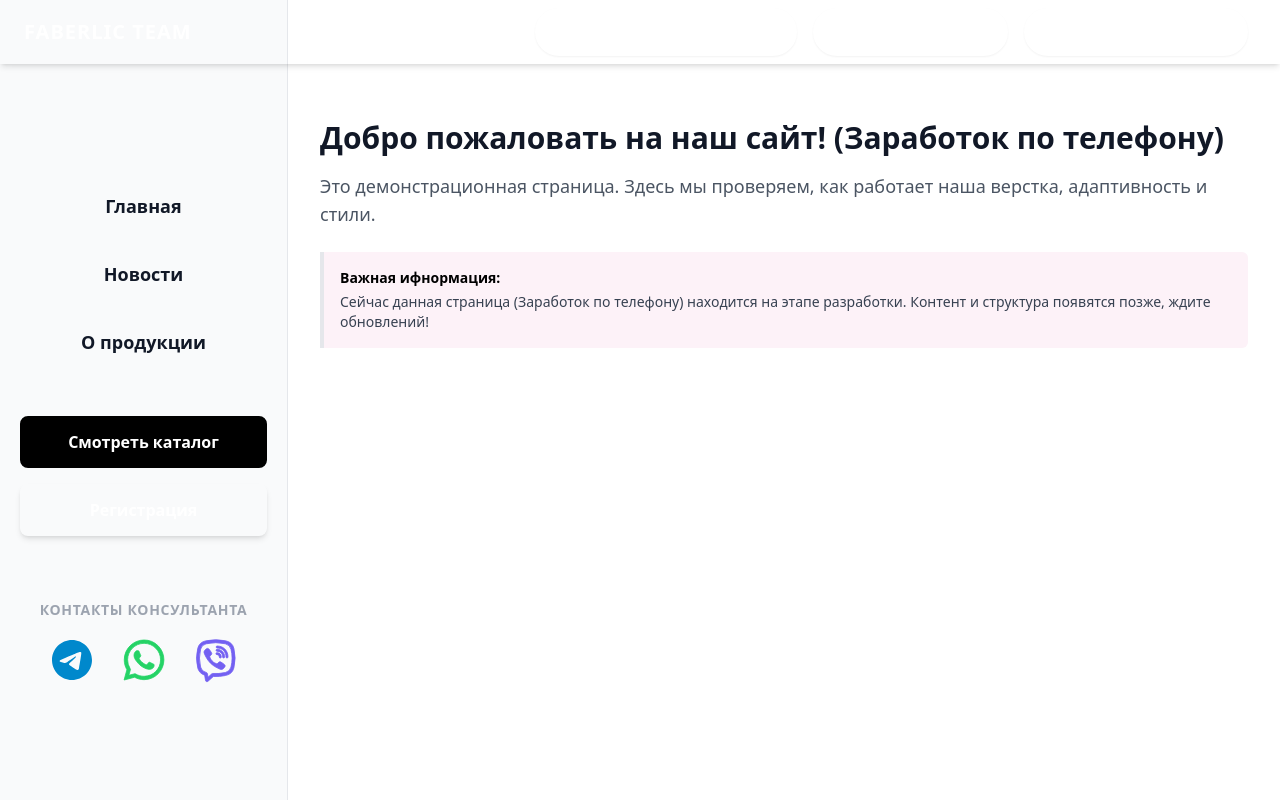
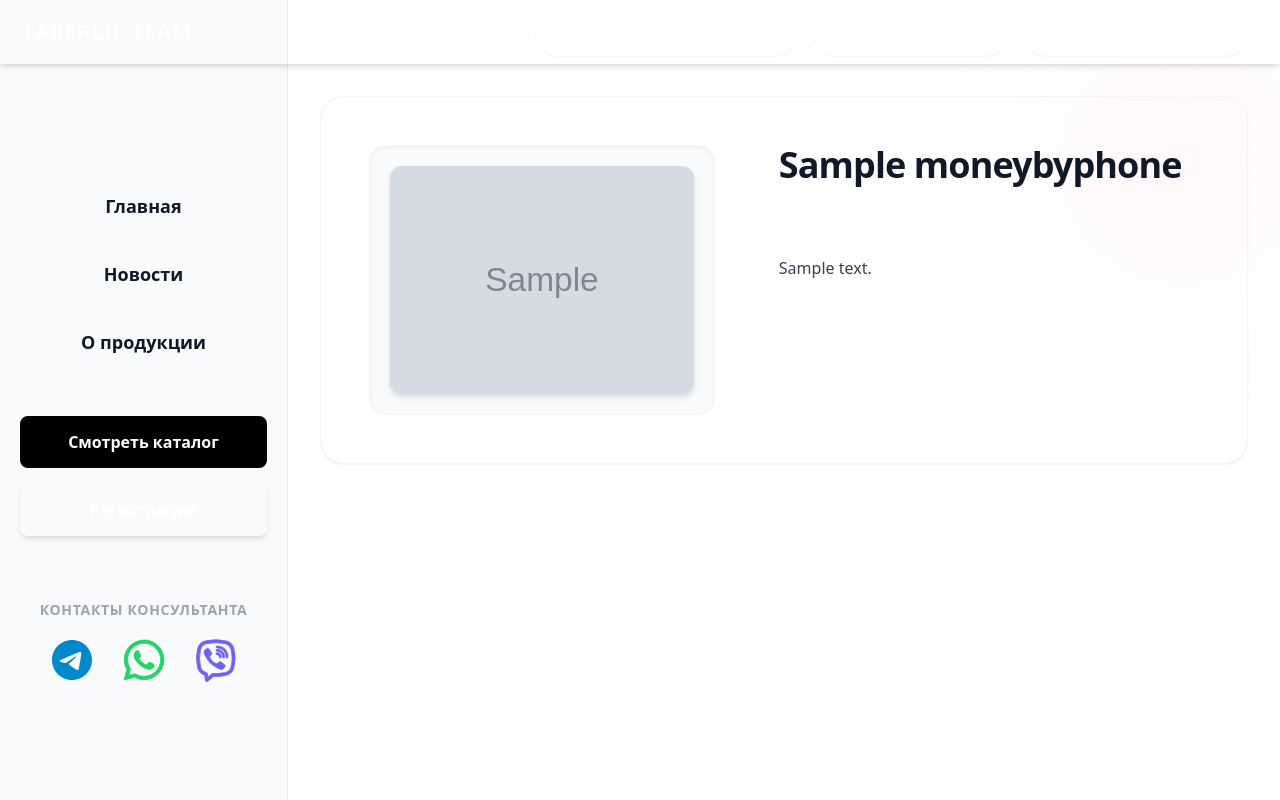
Before and after one commit to NikolayRom/Elena-Faberlic, a Django app: page /money-by-phone in a window 1280 px wide. Run offline with Django 4.2, Linux system fonts and the light colour scheme; tables that the repository leaves empty hold one stand-in row (values such as "Sample post"); grey boxes marked "Sample" are stand-in pictures; parts of the project's set-up code (start-up, migrations or seed data) failed here and were passed over; some libraries are stand-ins or nearby versions.

Commit message:
Create templates for all pages

```diff
--- a/templates/money-by-phone.html
+++ b/templates/money-by-phone.html
@@ -1,15 +1,49 @@
-{% extends "base.html" %}
+{% extends 'base.html' %}
 
-{% block title %}Заработок по телефону - Faberlic Team{% endblock %}
+{% block title %}{{ page_data.title }} - Faberlic Team{% endblock %}
 
 {% block content %}
-<div class="py-6">
-    <h1 class="text-3xl font-bold text-gray-900 mb-4">Добро пожаловать на наш сайт! (Заработок по телефону)</h1>
-    <p class="text-lg text-gray-600 mb-6">Это демонстрационная страница. Здесь мы проверяем, как работает наша верстка, адаптивность и стили.</p>
+<article class="bg-white rounded-3xl shadow-sm border border-gray-100 p-6 sm:p-8 lg:p-12 mb-8 relative">
 
-    <div class="bg-pink-50 border-l-4 border-fab-accent p-4 rounded-r-md">
-        <p class="text-sm text-fab-accent font-semibold">Важная ифнормация:</p>
-        <p class="text-sm text-gray-700 mt-1">Сейчас данная страница (Заработок по телефону) находится на этапе разработки. Контент и структура появятся позже, ждите обновлений!</p>
+    <div class="absolute top-0 right-0 -mt-16 -mr-16 w-64 h-64 bg-pink-50 rounded-full blur-3xl opacity-60 pointer-events-none"></div>
+
+    <div class="flex flex-col lg:flex-row gap-10 lg:gap-16 items-start relative z-10">
+
+        <!-- Image -->
+        {% if page_data.image %}
+        <div class="w-full lg:w-5/12 shrink-0 lg:sticky lg:top-24">
+
+            <!-- Mobile: Header -->
+            <h1 class="block lg:hidden text-3xl font-extrabold text-gray-900 tracking-tight mb-6">{{ page_data.title }}</h1>
+
+            <div class="w-full bg-gray-50 rounded-2xl border border-gray-100 p-3 sm:p-5 shadow-inner">
+                <img src="{{ page_data.image.url }}"
+                     alt="{{ page_data.title }}"
+                     class="w-full h-auto max-h-[60vh] object-contain drop-shadow-md rounded-xl">
+            </div>
+        </div>
+        {% endif %}
+
+        <!-- Content -->
+        <div class="w-full {% if page_data.image %}lg:w-7/12{% endif %} flex flex-col">
+
+            <!-- Desktop: Header -->
+            <h1 class="hidden lg:block text-4xl font-extrabold text-gray-900 tracking-tight mb-6">
+                {{ page_data.title }}
+            </h1>
+
+            <div class="hidden lg:block w-20 h-1.5 bg-fab-accent rounded-full mb-10"></div>
+            <div class="block lg:hidden w-16 h-1 bg-fab-accent rounded-full mb-8 -mt-2"></div>
+
+            <!-- Description -->
+            <div class="prose prose-base sm:prose-lg max-w-none text-gray-700 leading-relaxed
+                        [&_a]:text-fab-accent [&_a]:underline [&_a]:font-semibold hover:[&_a]:text-fab-accent-hover
+                        [&_ul]:list-disc [&_ul]:pl-5 [&_ul_li]:marker:text-fab-accent
+                        [&_ol]:list-decimal [&_ol]:pl-5">
+                {{ page_data.description|safe }}
+            </div>
+
+        </div>
     </div>
-</div>
+</article>
 {% endblock %}
```
Also changed, not shown: templates/family-shopping.html (+43 -9 lines), templates/work-as-leader.html (+43 -9 lines).
